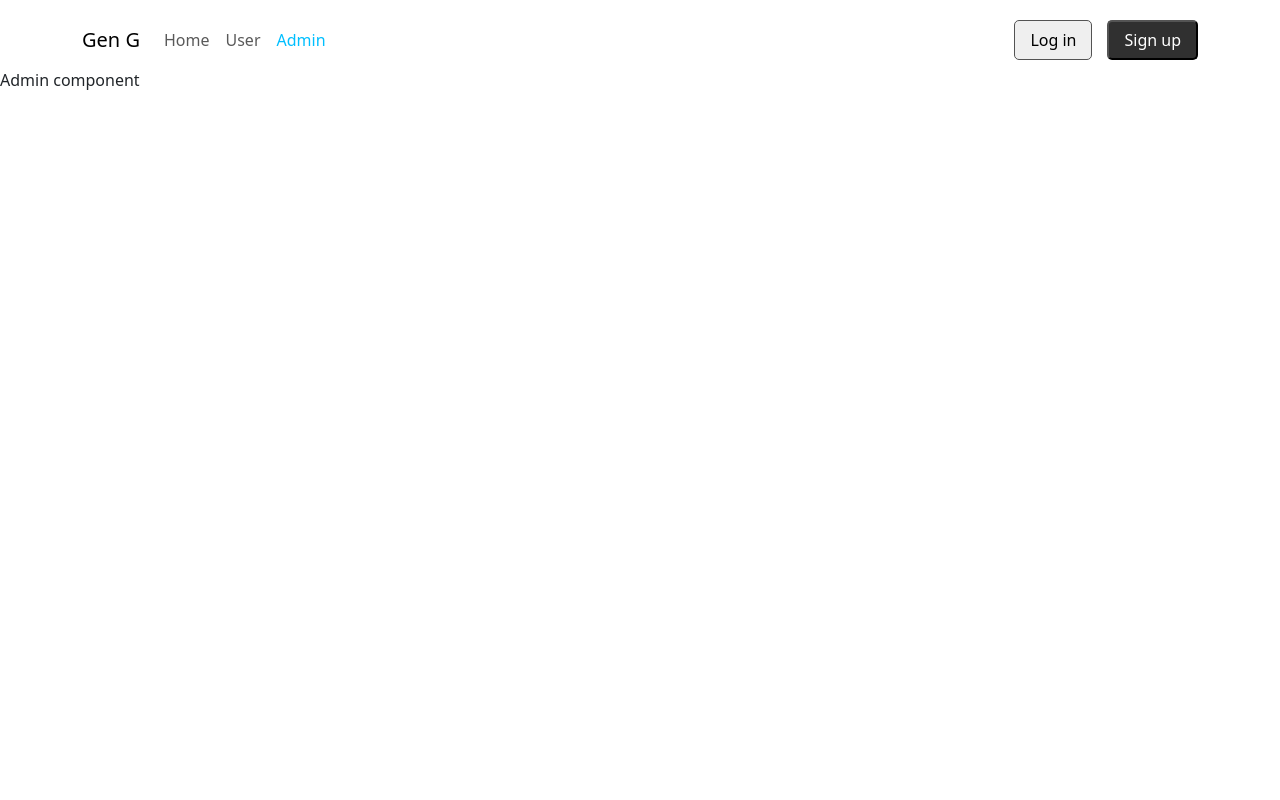
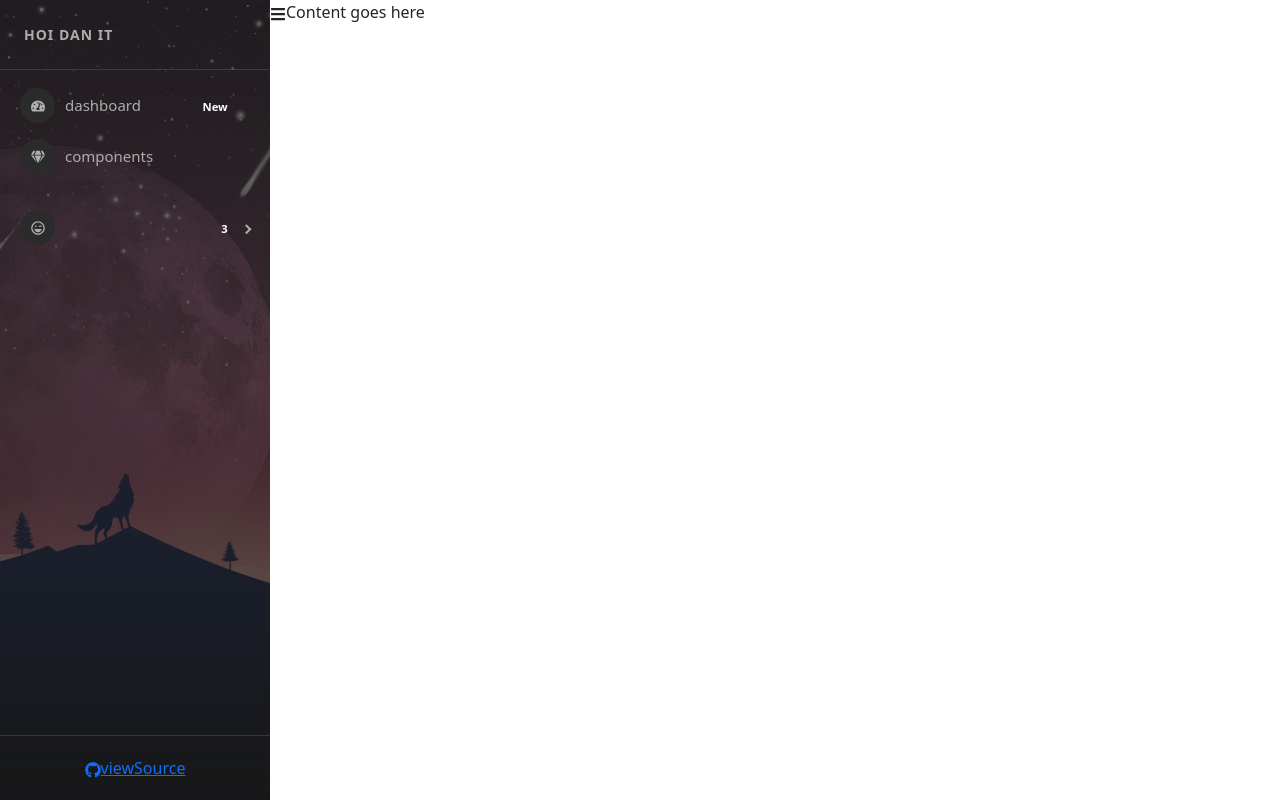
Before and after one commit to doquochuy2106/React-Hook1, a React (Create React App) app: page /admins in a window 1280 px wide. Built offline with nearby package versions, Linux system fonts and the light colour scheme.

Commit message:
video 54. Design Admin SideBar

```diff
--- a/package.json
+++ b/package.json
@@ -10,6 +10,8 @@
     "react": "18.2.0",
     "react-bootstrap": "2.4.0",
     "react-dom": "18.2.0",
+    "react-icons": "4.4.0",
+    "react-pro-sidebar": "0.7.1",
     "react-redux": "8.0.1",
     "react-router-dom": "6.3.0",
     "react-scripts": "5.0.1",
--- a/src/components/Admin/Admin.js
+++ b/src/components/Admin/Admin.js
@@ -1,7 +1,19 @@
+import Sidebar from "./SideBar"
+import "./Admin.scss"
+import { FaBars } from "react-icons/fa"
+import { useState } from "react"
+
 const Admin = (props) => {
+    const [collapsed, setCollapsed] = useState(false)
     return (
-        <div>
-            Admin component
+        <div className="admin-container">
+            <div className="admin-sidebar">
+                <Sidebar collapsed={collapsed} />
+            </div>
+            <div className="admin-content">
+                <FaBars onClick={() => setCollapsed(!collapsed)} />
+                Content goes here
+            </div>
         </div>
     )
 }
--- /dev/null
+++ b/src/components/Admin/Admin.scss
@@ -0,0 +1,9 @@
+.admin-container {
+    display: flex;
+
+    .admin-sidebar {
+        .pro-sidebar {
+            height: 100vh !important;
+        }
+    }
+}
--- /dev/null
+++ b/src/components/Admin/SideBar.js
@@ -0,0 +1,90 @@
+import 'react-pro-sidebar/dist/css/styles.css';
+import {
+    ProSidebar,
+    Menu,
+    MenuItem,
+    SubMenu,
+    SidebarHeader,
+    SidebarFooter,
+    SidebarContent,
+} from 'react-pro-sidebar';
+
+import { FaTachometerAlt, FaGem, FaList, FaGithub, FaRegLaughWink, FaHeart } from 'react-icons/fa';
+import sidebarBg from '../../assets/bg2.jpg';
+
+const Sidebar = (props) => {
+    const { image, collapsed, toggled, handleToggleSidebar } = props;
+    return (
+        <>
+            <ProSidebar
+                image={sidebarBg}
+                collapsed={collapsed}
+                toggled={toggled}
+                breakPoint="md"
+                onToggle={handleToggleSidebar}
+            >
+                <SidebarHeader>
+                    <div
+                        style={{
+                            padding: '24px',
+                            textTransform: 'uppercase',
+                            fontWeight: 'bold',
+                            fontSize: 14,
+                            letterSpacing: '1px',
+                            overflow: 'hidden',
+                            textOverflow: 'ellipsis',
+                            whiteSpace: 'nowrap',
+                        }}
+                    >
+                        Hoi Dan IT
+                    </div>
+                </SidebarHeader>
+
+                <SidebarContent>
+                    <Menu iconShape="circle">
+                        <MenuItem
+                            icon={<FaTachometerAlt />}
+                            suffix={<span className="badge red">New</span>}
+                        >
+                            dashboard
+                        </MenuItem>
+                        <MenuItem icon={<FaGem />}> components </MenuItem>
+                    </Menu>
+                    <Menu iconShape="circle">
+                        <SubMenu
+                            suffix={<span className="badge yellow">3</span>}
+                            icon={<FaRegLaughWink />}
+                        >
+                            <MenuItem> 1</MenuItem>
+                            <MenuItem> 2</MenuItem>
+                            <MenuItem> 3</MenuItem>
+                        </SubMenu>
+
+                    </Menu>
+                </SidebarContent>
+
+                <SidebarFooter style={{ textAlign: 'center' }}>
+                    <div
+                        className="sidebar-btn-wrapper"
+                        style={{
+                            padding: '20px 24px',
+                        }}
+                    >
+                        <a
+                            href="https://github.com/azouaoui-med/react-pro-sidebar"
+                            target="_blank"
+                            className="sidebar-btn"
+                            rel="noopener noreferrer"
+                        >
+                            <FaGithub />
+                            <span style={{ whiteSpace: 'nowrap', textOverflow: 'ellipsis', overflow: 'hidden' }}>
+                                viewSource
+                            </span>
+                        </a>
+                    </div>
+                </SidebarFooter>
+            </ProSidebar>
+        </>
+    )
+}
+export default Sidebar
--- a/src/index.js
+++ b/src/index.js
@@ -21,8 +21,8 @@
         <Route path='/' element={<App />} >
           <Route index element={<HomePage />} />
           <Route path='users' element={<User />} />
-          <Route path='admins' element={<Admin />} />
         </Route>
+        <Route path='admins' element={<Admin />} />
       </Routes>
     </BrowserRouter>
 
```
Also changed, not shown: src/assets/bg2.jpg (added), 1 other file (tests, documents, lock files or other folders).
